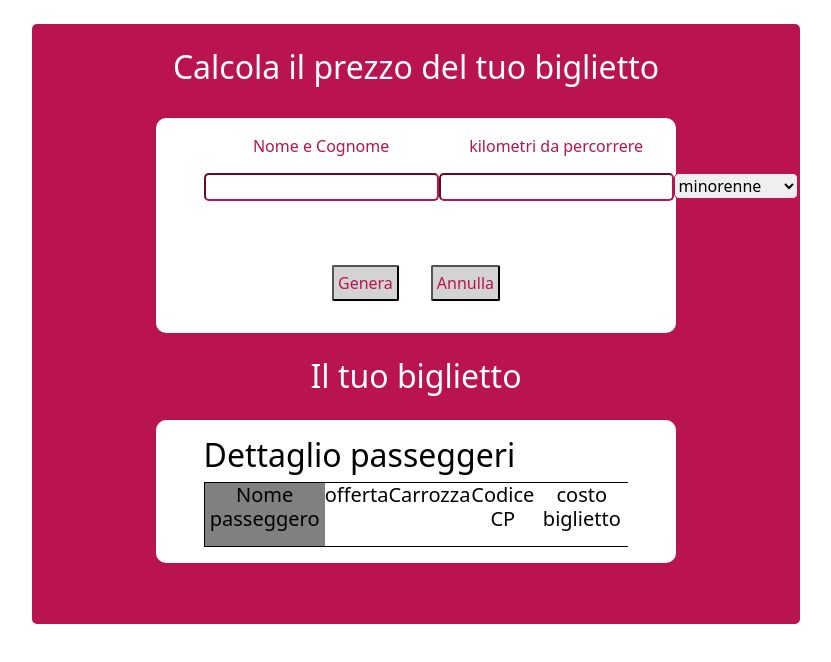
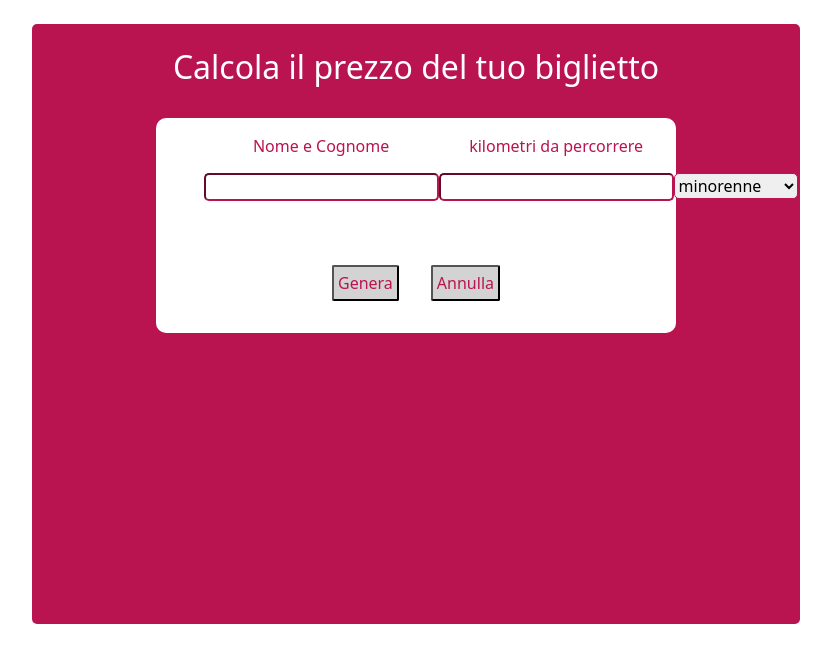
Before and after one commit to MattiaDG1995/js-biglietto-treno-form, a plain HTML site: page index.html in a window 1280 px wide. Shown: the whole page, without its empty margins (224-1055 px from the left). Drawn offline with nearby package versions, Linux system fonts and the light colour scheme.

Commit message:
fix d-none

```diff
--- a/index.html
+++ b/index.html
@@ -39,9 +39,9 @@
         </div>
 
 
-        <h2 class="text-center m-3 p-2">Il tuo biglietto</h2>
+        <h2 id="ticket" class="text-center m-3 p-2 d-none">Il tuo biglietto</h2>
 
-    <div class="box p-3 px-5">
+    <div id="box" class="box p-3 px-5 d-none">
         <h2 class="text-start">Dettaglio passeggeri</h2>
         <div class="contenitore d-flex justify-content-between">
 
--- a/main.js
+++ b/main.js
@@ -38,5 +38,6 @@ function start(){
     let codecp = document.getElementById('codecp').value;
     document.getElementById('codecp').innerHTML = Math.floor(Math.random() * 100000) + 1;
 
-
+    document.getElementById('box').classList.remove('d-none') ;
+    document.getElementById('ticket').classList.remove('d-none') ;
     }
```
